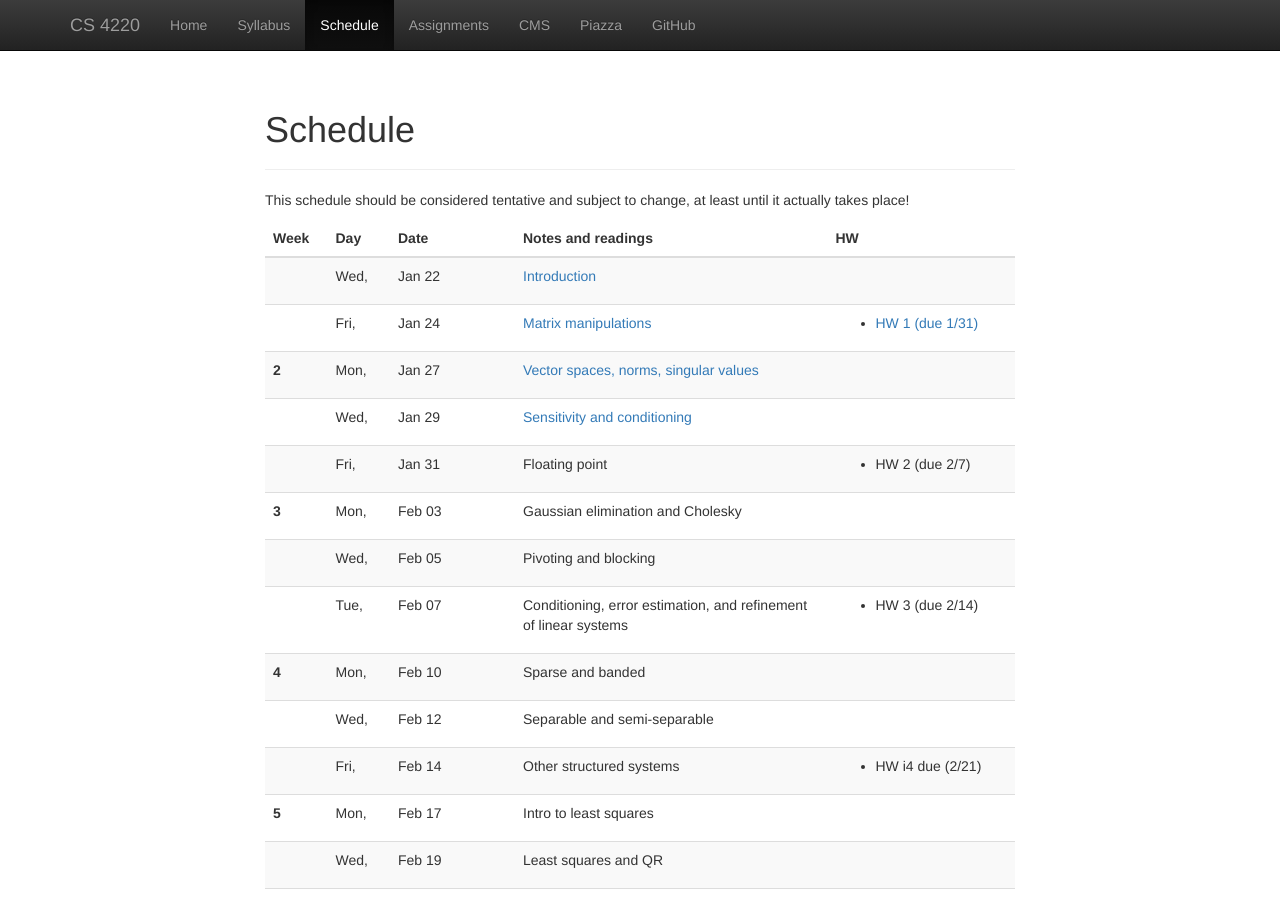
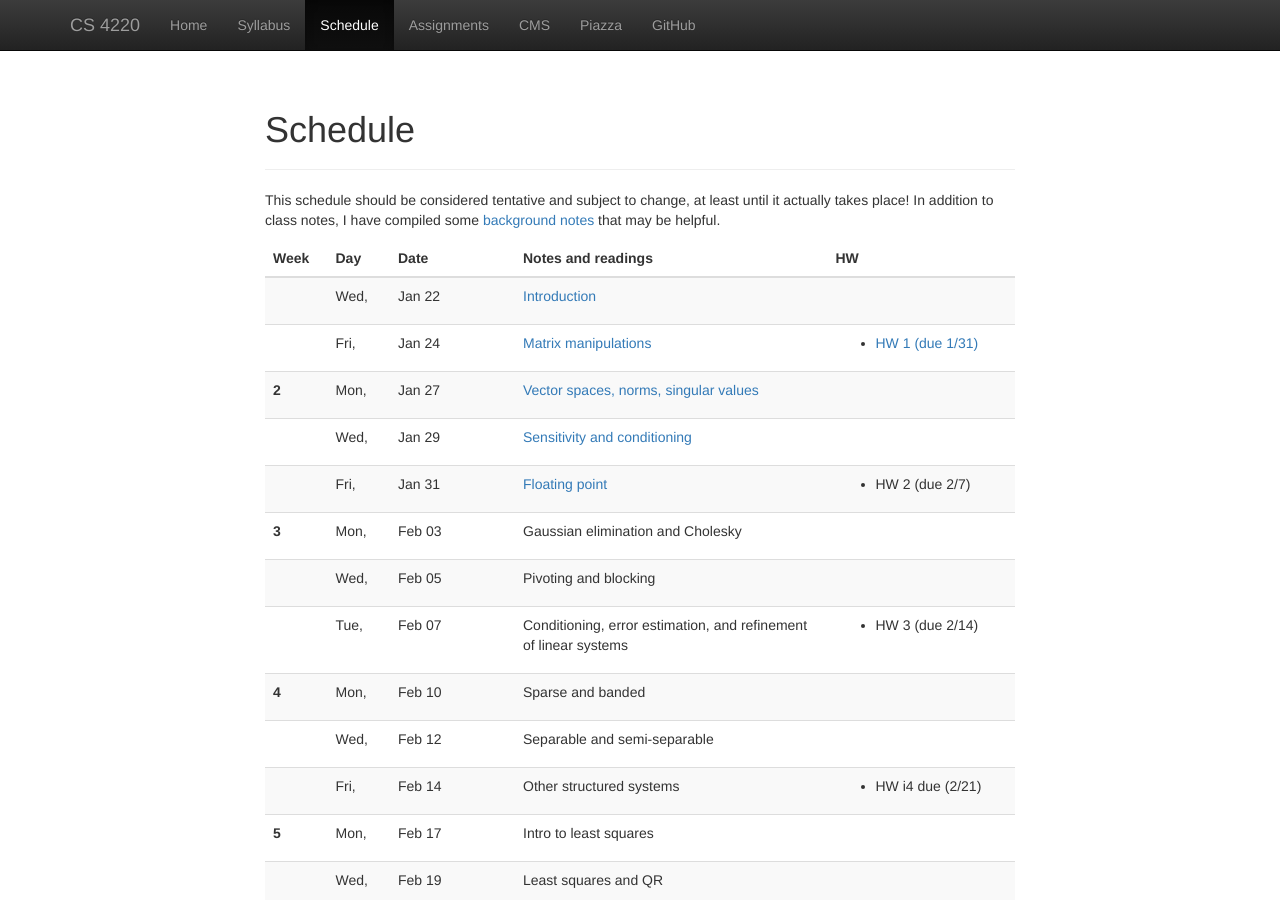
Before and after one commit to dbindel/cs4220-s20, a Jekyll site: the page built from web/schedule.html, in a window 1280 px wide and 900 px high. Built offline with Jekyll 4.4.1, drawn with Linux system fonts in a browser that asks for light colours; nearby versions of some CDN libraries.

Commit message:
Add 1/31 notes and some background notes.

```diff
--- a/web/_data/lectures.yml
+++ b/web/_data/lectures.yml
@@ -27,6 +27,7 @@
 -
   date: 2020-01-31
   info: Floating point
+  notes: 2020-01-31.pdf
   hw:
     - info: HW 2 (due 2/7)
 #
--- a/web/schedule.html
+++ b/web/schedule.html
@@ -5,7 +5,9 @@ layout: main
 
 <p>
   This schedule should be considered tentative and subject to change,
-  at least until it actually takes place!
+  at least until it actually takes place!  In addition to class notes,
+  I have compiled some <a href="lec/background.pdf">background
+    notes</a> that may be helpful.
 </p>
 
 <div class="table-responsive">
```
Also changed, not shown: 5 other files.
